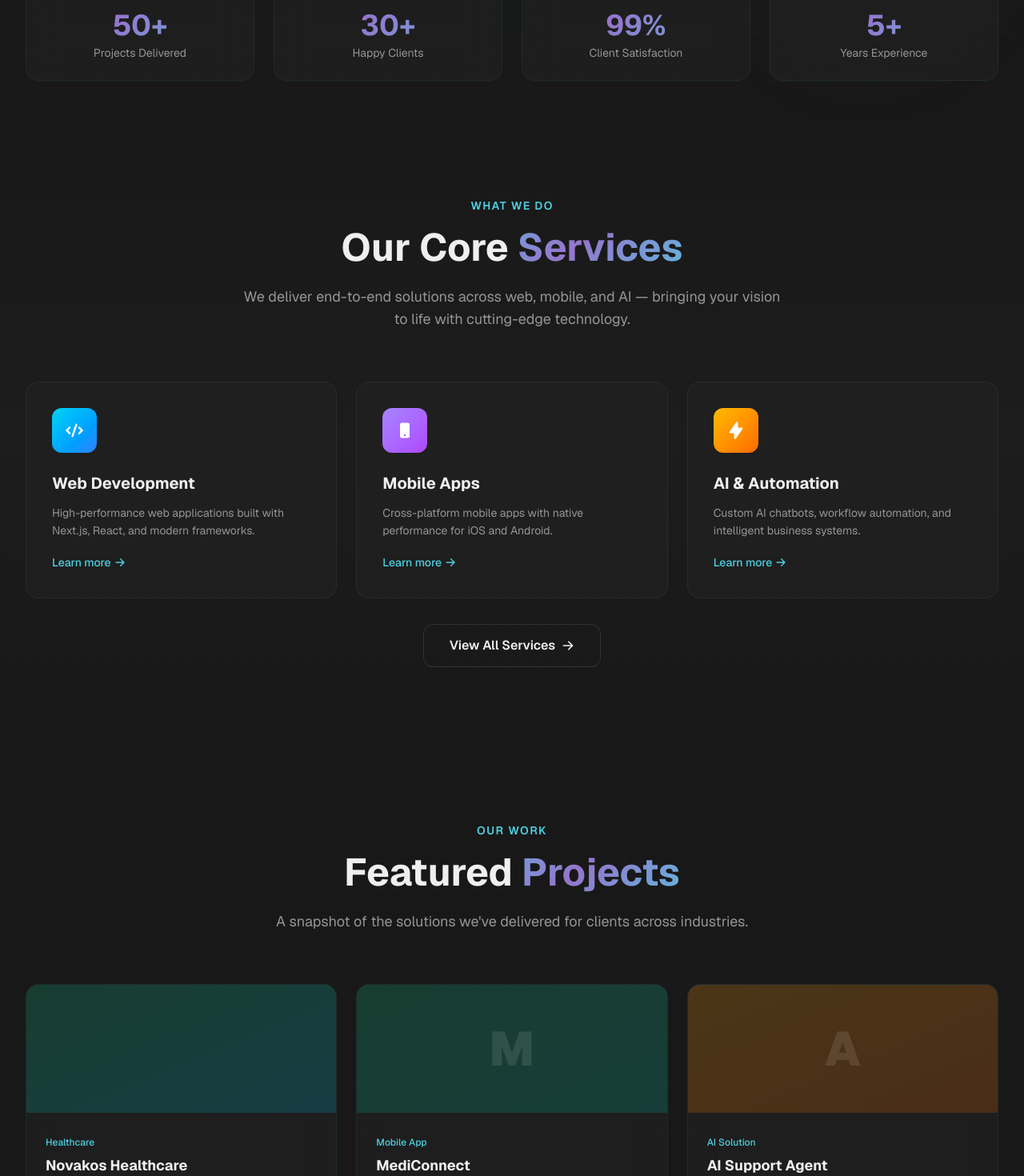
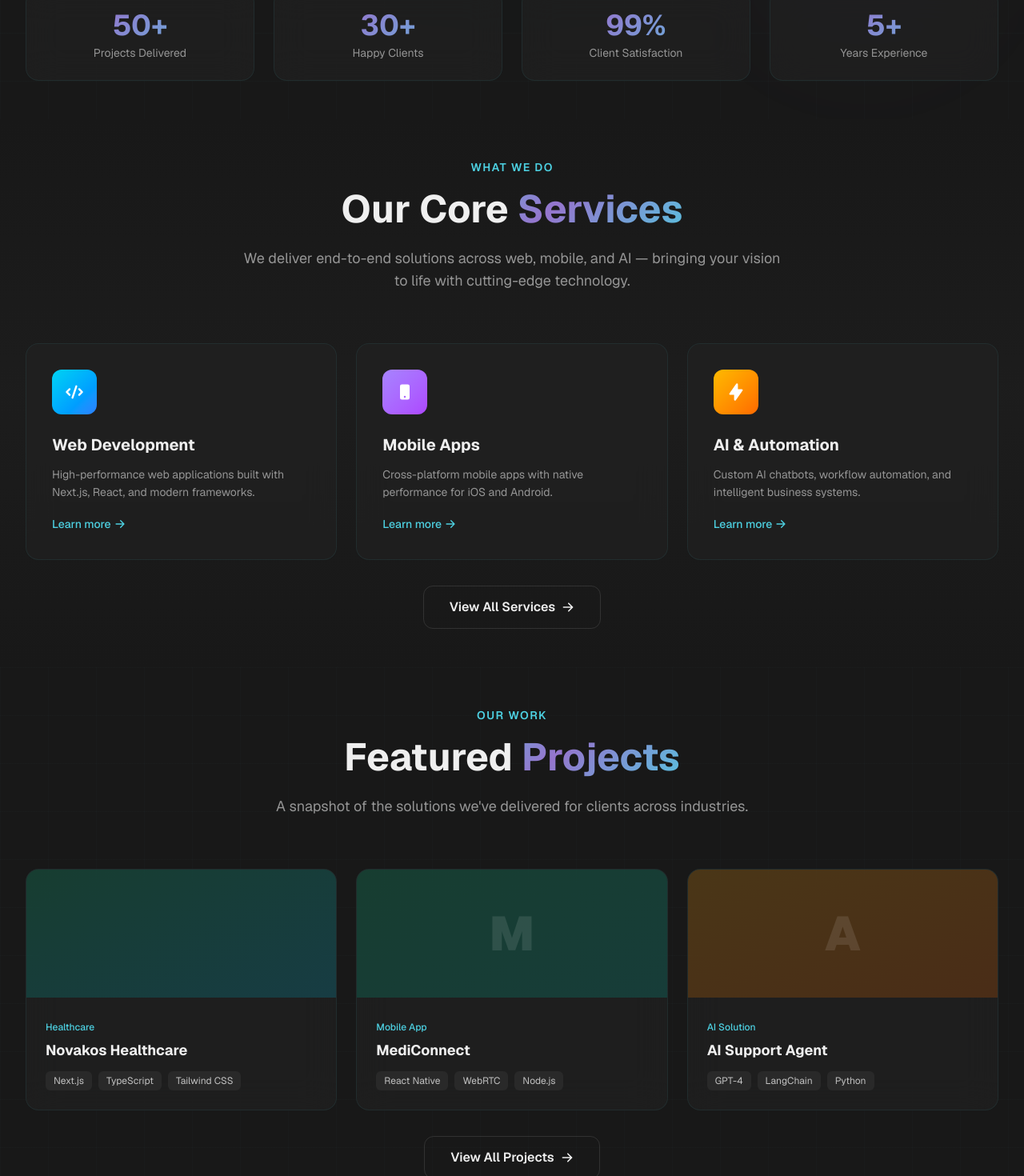
Before and after one commit to hnxsolutions/hnx-solutions, a Next.js app: page / in a window 1280 px wide. Shown: the part 859-2329 px from the top of the page at 80% size. Built offline with nearby package versions, Linux system fonts and the light colour scheme; grey boxes are pictures that could not be loaded.

Commit message:
Home Page alyout updated

```diff
--- a/src/components/HomePortfolio.tsx
+++ b/src/components/HomePortfolio.tsx
@@ -29,7 +29,7 @@ const projects = [
 
 export default function HomePortfolio() {
   return (
-    <section className="py-24 relative grid-bg">
+    <section className="py-12 relative grid-bg">
       <div className="max-w-7xl mx-auto px-6 lg:px-8">
         <motion.div
           initial={{ opacity: 0, y: 20 }}
--- a/src/components/HomeServices.tsx
+++ b/src/components/HomeServices.tsx
@@ -44,7 +44,7 @@ const item = {
 
 export default function HomeServices() {
   return (
-    <section className="py-24 relative">
+    <section className="py-12 relative">
       <div className="absolute inset-0 bg-gradient-to-b from-dark-900 via-dark-800/50 to-dark-900" />
 
       <div className="max-w-7xl mx-auto px-6 lg:px-8 relative">
```
